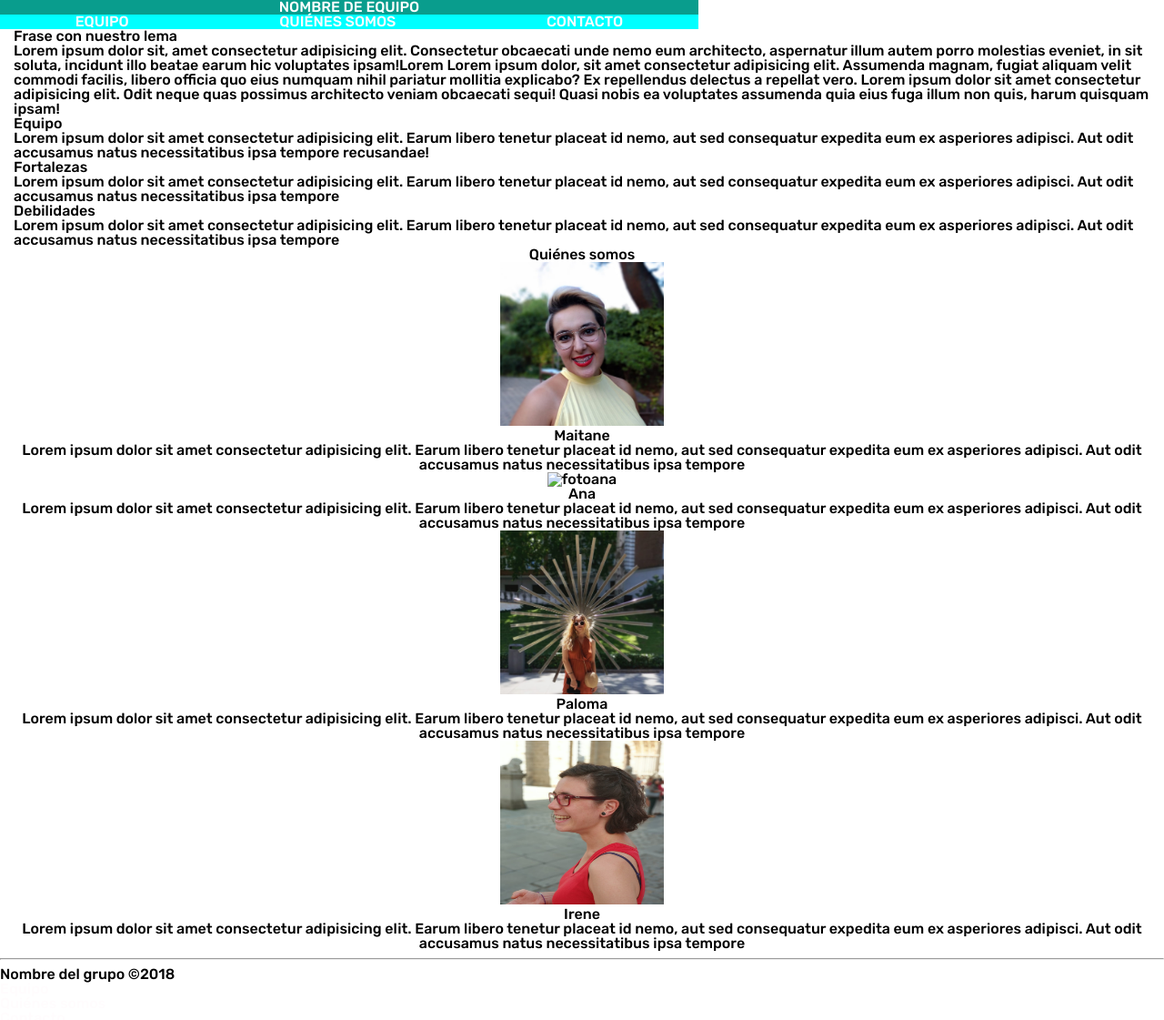
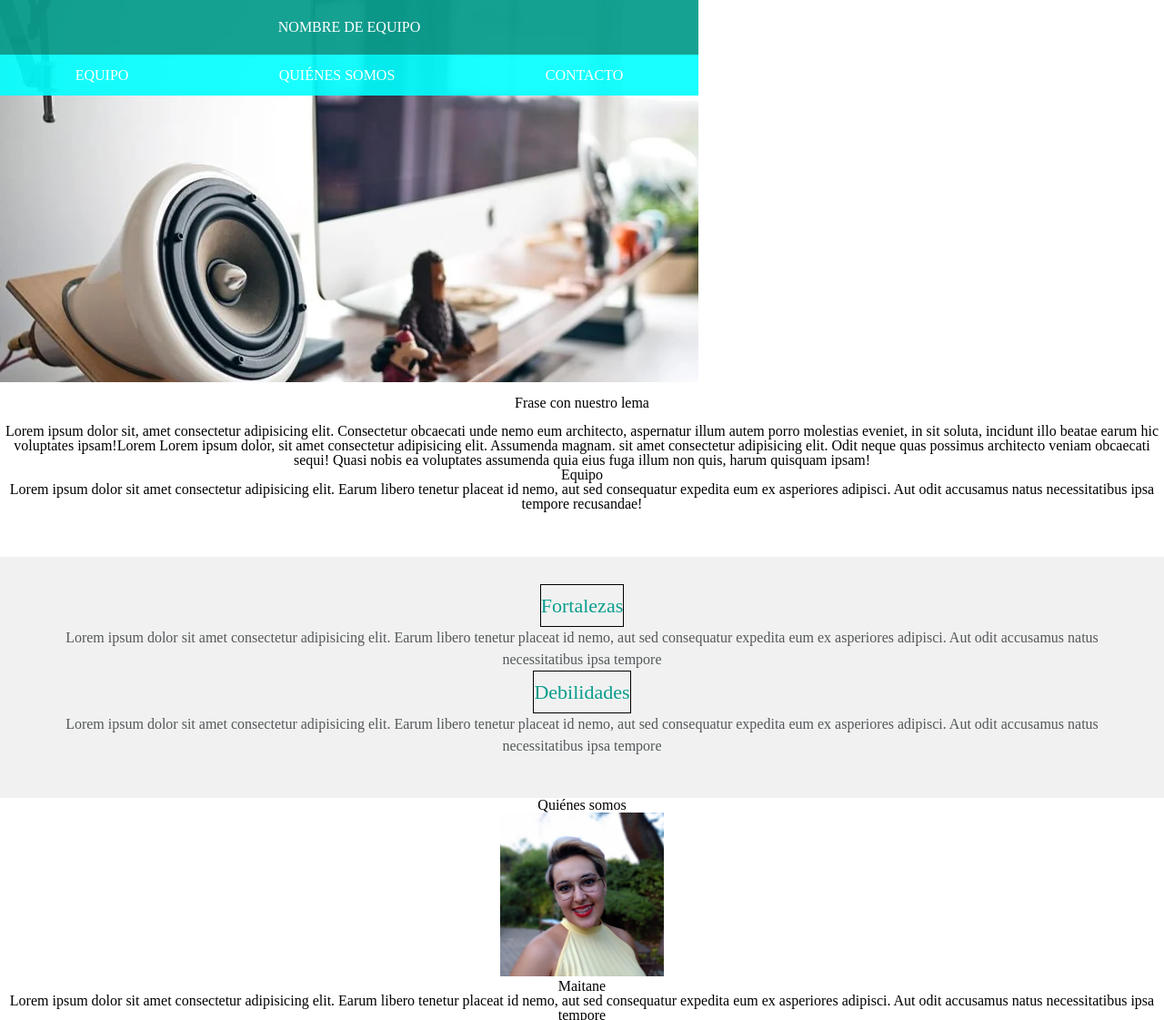
Before and after one commit to Adalab/project-promo-n-module-1-team-1, a plain HTML site: page index.html in a window 1280 px wide. Shown: the top 1121 px of the page at 91% size. Drawn offline with Linux system fonts and the light colour scheme; a web font is replaced by a local one.

Commit message:
modificacion opacidad

```diff
--- a/css/reset.css
+++ b/css/reset.css
@@ -90,6 +90,7 @@ video {
   font-size: 100%;
   font: inherit;
   vertical-align: baseline;
+  color: inherit;
 }
 /* HTML5 display-role reset for older browsers */
 article,
@@ -127,3 +128,6 @@ table {
   border-collapse: collapse;
   border-spacing: 0;
 }
+A {
+  text-decoration: none;
+}
--- a/css/style.css
+++ b/css/style.css
@@ -1,30 +1,79 @@
+:root {
+  --alineado: center;
+  --colortitulo2: #099d8d;
+  --colortitulo2-1: rgba(9, 157, 141, 0.95);
+  --interlineadotitulo: 45px;
+  --colortexto: #54585a;
+  --interlineadotexto: 24px;
+  --coolgrey: #b8b8b9;
+  --coolgrey-light: rgba(184, 184, 185, 0.2);
+}
 .header {
   max-width: 768px;
+  background-image: url(../images/altavoz-barato-1-2-3.webp);
+  width: 100%;
+  height: 420px;
+}
+body {
+  text-align: var(--alineado);
+}
+.lema_titulo {
+  display: flex;
+  flex-direction: column;
+  padding: 15px;
 }
 .nombredelequipo {
   display: flex;
+  flex-direction: column;
+  justify-content: center;
+  height: 60px;
+  width: 100%;
 
-  justify-content: center;
-  font-size: 16px;
-  color: white;
-  background-color: #099d8d;
+  background-color: var(--colortitulo2-1);
   font-family: rubik;
   text-transform: uppercase;
 }
-
+.nombre {
+  font-size: 16px;
+  color: white;
+}
 .enlaces {
   text-decoration: none;
   display: flex;
 
   justify-content: space-around;
   width: 100%;
+  height: 45px;
   font-size: 16px;
   color: white;
-  background-color: aqua;
+  background-color: rgba(0, 255, 255, 0.9);
   font-family: rubik;
   text-transform: uppercase;
+  align-items: center;
 }
-.cuerpo {
+.box {
+}
+.fortalezas {
+  margin: 50px 0 0;
+  padding: 30px 15px 45px;
+  background-color: var(--coolgrey-light);
+  text-align: var(--alineado);
+}
+
+.articulo {
+  height: 50%;
+}
+.title {
+  border: solid 1px black;
+  display: inline-block;
+  font-size: 22px;
+  color: var(--colortitulo2);
+  line-height: var(--interlineadotitulo);
+}
+.parrafo {
+  font-size: 16px;
+  color: var(--colortexto);
+  line-height: var(--interlineadotexto);
   margin-left: 15px;
   margin-right: 15px;
 }
@@ -37,3 +86,34 @@
   width: 180px;
   height: 180px;
 }
+.footer {
+  display: block;
+  height: 250px;
+  margin: 250px 0 0;
+  padding: 30px 74px 45px;
+  border: solid 1px var(--coolgrey);
+  background-color: white;
+  text-align: var(--alineado);
+}
+.copy {
+  color: var(--coolgrey);
+  height: 20px;
+  font-family: openSans;
+  font-size: 14px;
+  line-height: 20px;
+}
+.navegadorfooter {
+  display: flex;
+  flex-direction: column;
+  margin: 20px 29px 30px;
+  font-size: 14px;
+  font-weight: 600;
+  font-stretch: normal;
+  font-style: normal;
+  line-height: 1.43;
+  color: var(--colortexto);
+  opacity: 0.75;
+  text-transform: uppercase;
+  line-height: 20px;
+  color: var(--colortexto);
+}
--- a/index.html
+++ b/index.html
@@ -20,37 +20,17 @@
         font-family: "Rubik";
       }
     </style>
-    <!--se puede poner en css?-->
-    <style type="text/css">
-      a {
-        color: #fffcfd;
-      }
-      a:visited {
-        color: #fff9fd;
-      }
-      a:active {
-        color: #fcfcfc;
-      }
-      a:hover {
-        color: #fdfdfd;
-      }
-    </style>
+    <!--/IRENE/He eliminado el style que había para suplir el estilo de los enlaces y que no saliesen en azul modificando el color en el reset.css con color: "inherit" también he quitado las líneas de hipervínculo incluyéndolas al reset-->
   </head>
 
   <body>
     <header class="header">
       <!--imagen de fondo de la cabecera(background)-->
       <div class="nombredelequipo">
-        <h1>Nombre de equipo</h1>
+        <h1 class="nombre">Nombre de equipo</h1>
       </div>
 
       <nav class="enlaces">
-        <!--se puede poner en css?-->
-        <style>
-          A {
-            text-decoration: none;
-          }
-        </style>
         <a href="./index.html#equipo" class="box">Equipo</a>
 
         <a href="./index.html#quienessomos" class="box">Quiénes somos</a>
@@ -59,18 +39,16 @@
       </nav>
     </header>
     <main class="cuerpo">
-      <section>
-        <h2 class="lema">Frase con nuestro lema</h2>
+      <section class="lema">
+        <h2 class="lema_titulo">Frase con nuestro lema</h2>
         Lorem ipsum dolor sit, amet consectetur adipisicing elit. Consectetur
         obcaecati unde nemo eum architecto, aspernatur illum autem porro
         molestias eveniet, in sit soluta, incidunt illo beatae earum hic
         voluptates ipsam!Lorem Lorem ipsum dolor, sit amet consectetur
-        adipisicing elit. Assumenda magnam, fugiat aliquam velit commodi
-        facilis, libero officia quo eius numquam nihil pariatur mollitia
-        explicabo? Ex repellendus delectus a repellat vero. Lorem ipsum dolor
-        sit amet consectetur adipisicing elit. Odit neque quas possimus
-        architecto veniam obcaecati sequi! Quasi nobis ea voluptates assumenda
-        quia eius fuga illum non quis, harum quisquam ipsam!
+        adipisicing elit. Assumenda magnam. sit amet consectetur adipisicing
+        elit. Odit neque quas possimus architecto veniam obcaecati sequi! Quasi
+        nobis ea voluptates assumenda quia eius fuga illum non quis, harum
+        quisquam ipsam!
       </section>
       <section>
         <h1 id="equipo">Equipo</h1>
@@ -79,15 +57,26 @@
         adipisci. Aut odit accusamus natus necessitatibus ipsa tempore
         recusandae!
       </section>
-      <section>
-        <h2>Fortalezas</h2>
-        Lorem ipsum dolor sit amet consectetur adipisicing elit. Earum libero
-        tenetur placeat id nemo, aut sed consequatur expedita eum ex asperiores
-        adipisci. Aut odit accusamus natus necessitatibus ipsa tempore
-        <h2>Debilidades</h2>
-        Lorem ipsum dolor sit amet consectetur adipisicing elit. Earum libero
-        tenetur placeat id nemo, aut sed consequatur expedita eum ex asperiores
-        adipisci. Aut odit accusamus natus necessitatibus ipsa tempore
+      <section class="fortalezas">
+        <!--/IRENE/Falata redactar y solucionar el problema de la opacidad heredada-->
+        <article class="articulo">
+          <h2 class="title">Fortalezas</h2>
+          <p class="parrafo">
+            Lorem ipsum dolor sit amet consectetur adipisicing elit. Earum
+            libero tenetur placeat id nemo, aut sed consequatur expedita eum ex
+            asperiores adipisci. Aut odit accusamus natus necessitatibus ipsa
+            tempore
+          </p>
+        </article>
+        <article class="articulo">
+          <h2 class="title">Debilidades</h2>
+          <p class="parrafo">
+            Lorem ipsum dolor sit amet consectetur adipisicing elit. Earum
+            libero tenetur placeat id nemo, aut sed consequatur expedita eum ex
+            asperiores adipisci. Aut odit accusamus natus necessitatibus ipsa
+            tempore
+          </p>
+        </article>
       </section>
 
       <section class="quienessomos">
@@ -143,18 +132,14 @@
       </section>
     </main>
 
-    <footer>
-      <hr />
-      <h4>Nombre del grupo &copy;2018</h4>
-      <div>
-        <h5><a href="./index.html#equipo" class="box">Equipo</a></h5>
-        <h5>
-          <a href="./index.html#quienessomos" class="box">Quiénes somos</a>
-        </h5>
-        <h5>
-          <a href="./contacto.html" target="blank" class="box">Contacto</a>
-        </h5>
-      </div>
+    <footer class="footer">
+      <h4 class="copy">Equipo Cabra &copy;2021</h4>
+      <nav class="navegadorfooter">
+        <a href="./index.html#equipo">Equipo</a>
+        <a href="./index.html#quienessomos">Quiénes somos</a>
+        <a href="./contacto.html" target="blank">Contacto</a>
+      </nav>
+      <!--Falta imagen del logo y el cambio de tipografía-->
       <img class="logo" src="" alt="logo Adalab" />
     </footer>
   </body>
```
Also changed, not shown: css/Rubik-Medium.ttf (deleted), images/altavoz-barato-1-2-3.webp (added).
